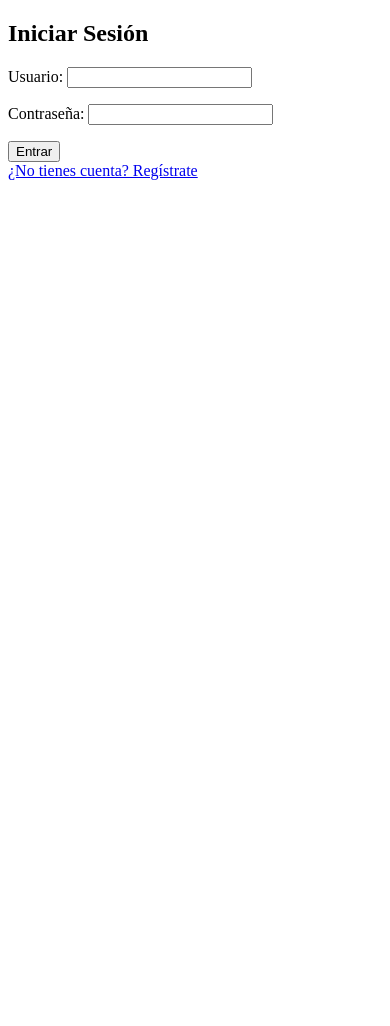
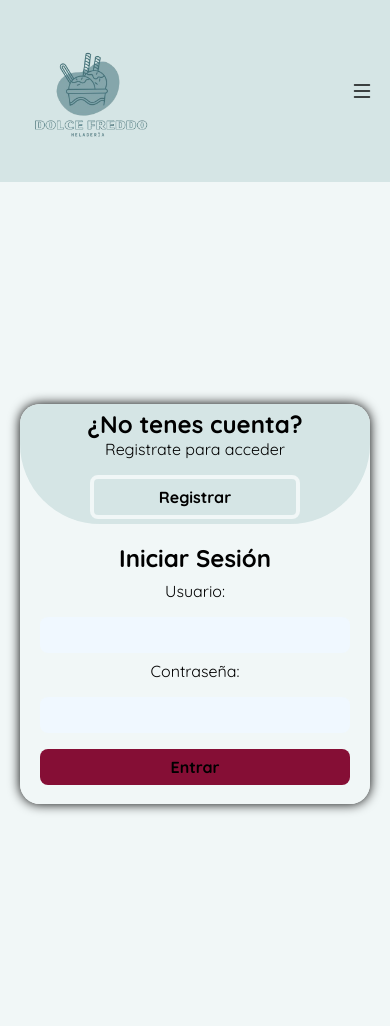
Before and after one commit to JuanPabloCaballaro/Dolce-Freddo, a Django app: page /login/ in a window 390 px wide. Before the commit the page ends 180 px from the top, so only its background shows below. Run offline with Django 5.2, Linux system fonts and the light colour scheme.

Commit message:
Estilos de login y registro

```diff
--- a/Proyecto/Inventario/Templates/index.html
+++ b/Proyecto/Inventario/Templates/index.html
@@ -1,13 +1,33 @@
 <!DOCTYPE html>
 <html>
+{% load static %}
+
 <head>
-    <title>Bienvenido a Dolce Freddo</title>
+    <meta charset="UTF-8">
+    <meta name="viewport" content="width=device-width, initial-scale=1.0">
+    <title>Dolce-Freddo</title>
+    <link rel="stylesheet" href="https://cdn.jsdelivr.net/npm/bootstrap-icons@1.13.1/font/bootstrap-icons.min.css">
+    <link rel="stylesheet" href="{% static 'css/style.css' %}">
 </head>
+
 <body>
+    <header>
+        <img src="{% static 'img/logo.png' %}" alt="">
+        <button id="abrir" class="abrir-menu"><i class="bi bi-list"></i></button>
+        <div id="menu" class="menu">
+            <button id="cerrar" class="cerrar-menu"><i class="bi bi-x-lg"></i></button>
+            <a href=""><i class="bi bi-house-door-fill"></i>Inicio</a>
+            <a href=""><i class="bi bi-cart-fill"></i>Carrito</a>
+            <a href=""><i class="bi bi-heart-fill"></i>Nosotros</a>
+            <a href="{% url 'login' %}"><i class="bi bi-person-circle"></i>Usuario</a>
+        </div>
+    </header>
+    <main id="contenido">
+    {% block Quitar %}
     <h2>¡Bienvenido, {{ user.username }}!</h2>
-    <p>Has iniciado sesión correctamente.</p>
-    <a href="{% url 'registro' %}">Registrarse</a>
-    <a href="{% url 'login' %}">Iniciar sesión</a>
-    <a href="{% url 'logout' %}">Cerrar sesión</a>
+    {% endblock %}
+    </main>
+    <script src="{% static 'js/main.js' %}"></script>
 </body>
+
 </html>
--- a/Proyecto/Inventario/Templates/login.html
+++ b/Proyecto/Inventario/Templates/login.html
@@ -1,16 +1,34 @@
-<!-- Proyecto/Inventario/templates/login.html -->
-<!DOCTYPE html>
-<html>
-<head>
-    <title>Iniciar Sesión</title>
-</head>
-<body>
-    <h2>Iniciar Sesión</h2>
-    <form method="post">
-        {% csrf_token %}
-        {{ form.as_p }}
-        <button type="submit">Entrar</button>
-    </form>
-    <a href="{% url 'registro' %}">¿No tienes cuenta? Regístrate</a>
-</body>
-</html>
+{% extends 'index.html' %}
+{% load static %}
+{% block Quitar %}
+<div class="contenedor-formularios">
+    <div class="formulario-login">
+        <form method="post">
+            <h2>Iniciar Sesión</h2>
+            {% csrf_token %}
+            {{ form.as_p }}
+            <button type="submit" class="btn">Entrar</button>
+        </form>
+    </div>
+    <div class="formulario-registro">
+        <form method="post">
+            <h2>Registro de Usuario</h2>
+            {% csrf_token %}
+            {{ form.as_p }}
+            <button type="submit" class="btn">Registrarse</button>
+        </form>
+    </div>
+    <div class="contenedor-alterno">
+        <div class="panel izquierdo">
+            <h2>¿No tenes cuenta?</h2>
+            <p>Registrate para acceder</p>
+            <button class="btn-registro">Registrar</button>
+        </div>
+        <div class="panel derecho">
+            <h2>¿Ya tenes cuenta?</h2>
+            <p>Inicia Sesión para acceder</p>
+            <button class="btn-login">Entrar</button>
+        </div>
+    </div>
+</div>
+{% endblock %}
--- /dev/null
+++ b/Proyecto/Inventario/static/css/style.css
@@ -0,0 +1,272 @@
+@import url('https://fonts.googleapis.com/css2?family=DM+Sans:ital,opsz,wght@0,9..40,100..1000;1,9..40,100..1000&family=Inter:ital,opsz,wght@0,14..32,100..900;1,14..32,100..900&family=Playfair+Display+SC:ital,wght@0,400;0,700;0,900;1,400;1,700;1,900&family=Quicksand:wght@300..700&family=Roboto+Condensed:ital,wght@0,100..900;1,100..900&family=Titillium+Web:ital,wght@0,200;0,300;0,400;0,600;0,700;0,900;1,200;1,300;1,400;1,600;1,700&display=swap');
+*{
+    margin: 0;
+    padding: 0;
+    box-sizing: border-box;
+    font-family: 'Quicksand';
+}
+body{
+    background-color: #f1f7f7;
+}
+header{
+    display: flex;
+    justify-content: space-between;
+    align-items: center;
+    padding: 16px;
+    background-color: #d5e5e5;
+}
+header img{
+    width: 150px;
+}
+.menu a{
+    text-decoration: none;
+    color: black;
+    font-size: 20px;
+    padding: 8px;
+    margin-right: 8px;
+    outline: none;
+}
+.menu a:hover{
+    background-color: #850e35;
+    color: #f1f7f7;
+    border-radius: 8px;
+    transition: 0.5s;
+    font-size: 22px;
+    padding: 10px;
+}
+.abrir-menu, .cerrar-menu{
+    display: none;
+}
+/*Formularios de Login y Registro*/
+main{
+    display: flex;
+    justify-content: center;
+    align-items: center;
+    height: 100vh;
+}
+.contenedor-formularios{
+    box-shadow: 0 0 12px black;
+    width: 800px;
+    height: 400px;
+    border-radius: 20px;
+    position: relative;
+    overflow: hidden;
+    margin: 20px;
+}
+.formulario-login{
+    width: 50%;
+    height: 100%;
+    position: absolute;
+    right: 0;
+    display: flex;
+    align-items: center;
+    text-align: center;
+    padding: 20px;
+    background-color: #f1f7f7;
+    z-index: 1;
+    /*transition: 0.6s ease-in-out 1.2s visibility 0s 1s;*/
+}
+.formulario-registro{
+    width: 50%;
+    height: 100%;
+    position: absolute;
+    right: 0;
+    display: flex;
+    align-items: center;
+    text-align: center;
+    padding: 20px;
+    background-color: #f1f7f7;
+    visibility: hidden;
+    z-index: 1;
+}
+.contenedor-formularios.active .formulario-login{
+    visibility: hidden;
+}
+.contenedor-formularios.active .formulario-registro{
+    visibility: visible;
+    right: 50%;
+}
+form{
+    width: 100%;;
+}
+form p{
+    display: flex;
+    flex-direction: column;
+}
+form p label{
+    font-size: 16px;
+    margin-bottom: 16px;
+    margin-top: 8px;
+}
+form p input{
+    width: 100%;
+    padding: 8px;
+    background-color: aliceblue;
+    border-radius: 8px;
+    border: none;
+    outline: none;
+    font-size: 16px;
+    font-weight: bold;
+    padding: 8px;
+}
+.btn{
+    width: 100%;
+    padding: 8px;
+    border-radius: 8px;
+    margin-top: 16px;
+    border: none;
+    cursor: pointer;
+    font-size: 16px;
+    font-weight: bold;
+    background-color: #850e35;
+}
+.btn:hover{
+    background-color: black;
+    color: #850e35;
+    transition: 0.5s;
+}
+.contenedor-alterno{
+    position: absolute;
+    width: 100%;
+    height: 100%;
+}
+.contenedor-alterno::before{
+    content: '';
+    position: absolute;
+    width: 300%;
+    height: 100%;
+    background-color: #d5e5e5;
+    z-index: 2;
+    left: -250%;
+    border-radius: 80px;
+    transition: 0.8s;
+}
+.contenedor-formularios.active .contenedor-alterno::before{
+    left: 50%;
+}
+.panel{
+    position: absolute;
+    width: 50%;
+    height: 100%;
+    display: flex;
+    flex-direction: column;
+    align-items: center;
+    justify-content: center;
+    z-index: 2;
+    transition: 0.6s;
+}
+.contenedor-formularios.active .panel.derecho{
+    right: 0;
+    /*transition-delay: 0.6s;*/
+}
+.panel.derecho{
+    right: -50%;
+    /*transition-delay: 0.6s;*/
+}
+.contenedor-formularios.active .panel.izquierdo{
+    left: -50%;
+    /*transition-delay: 0.6s;*/
+}
+.panel.izquierdo{
+    left: 0;
+    /*transition-delay: 0.6s;*/
+}
+.panel p{
+    font-size: 16px;
+    margin-bottom: 16px;
+}
+.btn-registro, .btn-login{
+    width: 60%;
+    padding: 8px;
+    background-color: transparent;
+    border: 4px solid #f1f7f7;
+    border-radius: 8px;
+    cursor: pointer;
+    font-weight: bold;
+    font-size: 16px;
+}
+.btn-registro:hover, .btn-login:hover{
+    background-color: #f1f7f7;
+    color: #5d6b6b;
+    transition: 0.5s;
+}
+.panel.derecho{
+    right: -50%;
+}
+@media screen and (max-width: 700px){
+    .abrir-menu, .cerrar-menu{
+        display: block;
+        border: none;
+        background-color: transparent;
+        font-size: 24px;
+        cursor: pointer;
+        color: black;
+        transition: color 0.5s, transform 0.5s;
+    }
+    .abrir-menu:hover, .cerrar-menu:hover{
+        color: #850e35;
+        transition: 0.5s;
+        transform: rotate(360deg);
+    }
+    .menu{
+        visibility: hidden;
+        display: flex;
+        flex-direction: column;
+        width: 100%;
+        justify-content: center;
+        align-items: center;
+        position: absolute;
+        background-color: #5d6b6b;
+        top: 0;
+        right: 0;
+        bottom: 0;
+        max-height: 0;
+        overflow: hidden;
+        transition: max-height 0.7s, visibility 0.5s;
+    }
+    .menu.visible{
+        visibility: visible;
+        max-height: 100vh;
+    }
+    main.hidden{
+        display: none;
+    }
+    /*Login y Registro*/
+    .formulario-login, .formulario-registro{
+        bottom: 0;
+        width: 100%;
+        height: 70%;
+    }
+    .contenedor-alterno::before{
+        left: 0;
+        top: -270%;
+        width: 100%;
+        height: 300%;
+    }
+    .contenedor-formularios.active .contenedor-alterno::before{
+        left: 0;
+        top: 70%;
+    }
+    .panel{
+        width: 100%;
+        height: 30%;
+    }
+    .panel.izquierdo{
+        top: 0;
+    }
+    .contenedor-formularios.active .panel.izquierdo{
+        left: 0;
+        top: -30%;
+    }
+    .panel.derecho{
+        right: 0;
+        bottom: -30%;
+    }
+    .contenedor-formularios.active .panel.derecho{
+        bottom: 0;
+    }
+    .contenedor-formularios.active .formulario-login, .formulario-registro{
+        left: 0;
+        bottom: 30%;
+    }
+}
--- /dev/null
+++ b/Proyecto/Inventario/static/js/main.js
@@ -0,0 +1,26 @@
+const menu = document.querySelector("#menu");
+const abrir = document.querySelector("#abrir");
+const cerrar = document.querySelector("#cerrar");
+const contenido = document.querySelector("#contenido");
+
+abrir.addEventListener("click", ()=>{
+    menu.classList.add("visible");
+    contenido.classList.add("hidden");
+
+})
+cerrar.addEventListener("click", ()=>{
+    menu.classList.remove("visible");
+    contenido.classList.remove("hidden");
+})
+
+const contendedor = document.querySelector(".contenedor-formularios");
+const registrar = document.querySelector(".btn-registro");
+const login = document.querySelector(".btn-login");
+
+registrar.addEventListener("click", ()=>{
+    contendedor.classList.add("active");
+});
+
+login.addEventListener("click", ()=>{
+    contendedor.classList.remove("active");
+});
```
Also changed, not shown: Proyecto/Inventario/static/img/logo.png (added).
